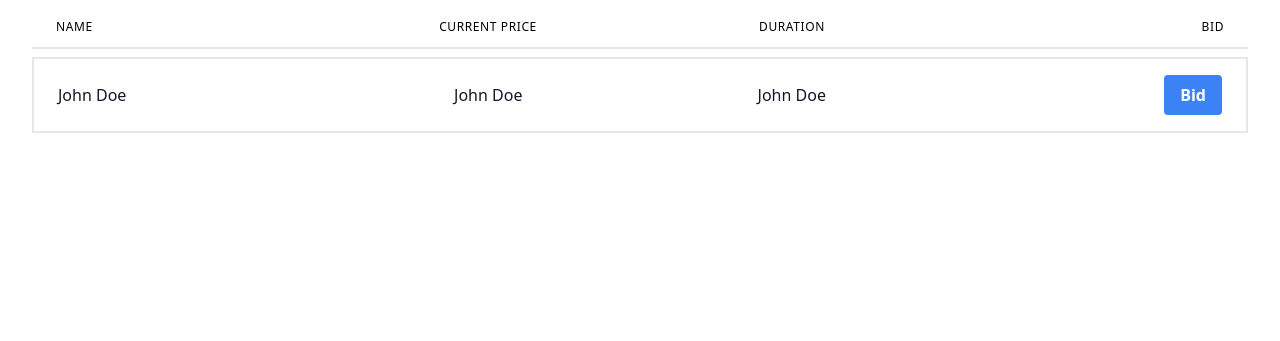
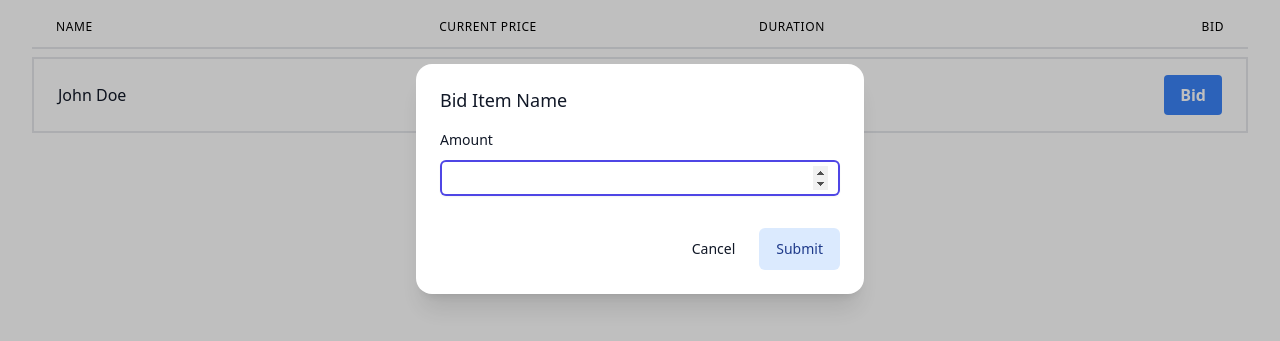
Before and after one commit to ricky-fn/auction-system, a Next.js app in the folder auction-frontend/: page / in a window 1280 px wide. Both pictures are taken after a click on the button "Bid". Shown: the part 221-562 px from the top of the page. Built offline with nearby package versions, Linux system fonts and the light colour scheme; no server answers.

Commit message:
created the bid item modal

```diff
--- a/auction-frontend/component/item/ItemListContainer.tsx
+++ b/auction-frontend/component/item/ItemListContainer.tsx
@@ -4,6 +4,7 @@ import { Tab } from '@headlessui/react'
 import { classNames } from '@/lib/utils/styles'
 import ListHeader from './ListHeader'
 import ListItem from './ListItem'
+import BidModal from '../modal/BidModal'
 
 export default function ItemList() {
   let [categories] = useState({
@@ -41,8 +42,19 @@ export default function ItemList() {
     ],
   })
 
+  let [isOpen, setIsOpen] = useState(false)
+
+  function closeBidModal() {
+    setIsOpen(false)
+  }
+
+  function openBidModal() {
+    setIsOpen(true)
+  }
+
   return (
     <div className="w-full">
+      <BidModal isOpen={isOpen} closeModal={closeBidModal} />
       <Tab.Group>
         <Tab.List className="flex space-x-1 rounded-xl bg-blue-900/20 p-1 max-w-md">
           {Object.keys(categories).map((category) => (
@@ -72,7 +84,7 @@ export default function ItemList() {
                 'ring-white ring-opacity-60 ring-offset-2 ring-offset-blue-400 focus:outline-none focus:ring-2'
               )}
             >
-              <ListItem />
+              <ListItem onClick={openBidModal} />
             </Tab.Panel>
           ))}
         </Tab.Panels>
--- a/auction-frontend/component/item/ListItem.tsx
+++ b/auction-frontend/component/item/ListItem.tsx
@@ -1,5 +1,8 @@
+interface ListItemProps {
+  onClick: () => void
+}
 
-export default function ListItem() {
+export default function ListItem({ onClick }: ListItemProps) {
   return (
     <table className="relative rounded-md w-full mb-3 text-md hover:bg-gray-100 border-2">
       <tbody>
@@ -14,7 +17,7 @@ export default function ListItem() {
             <div className="text-gray-900">John Doe</div>
           </td>
           <td className="px-6 py-4 text-right w-1/4">
-            <button className="bg-blue-500 hover:bg-blue-700 text-white font-bold py-2 px-4 rounded">
+            <button onClick={onClick} className="bg-blue-500 hover:bg-blue-700 text-white font-bold py-2 px-4 rounded">
               Bid
             </button>
           </td>
--- /dev/null
+++ b/auction-frontend/component/modal/BidModal.tsx
@@ -0,0 +1,83 @@
+import { Dialog, Transition } from '@headlessui/react'
+import { Fragment } from 'react'
+
+interface BidModalProps {
+  isOpen: boolean
+  closeModal: () => void
+}
+
+export default function BidModal({ isOpen, closeModal }: BidModalProps) {
+  return (
+    <Transition appear show={isOpen} as={Fragment}>
+      <Dialog as="div" className="relative z-10" onClose={closeModal}>
+        <Transition.Child
+          as={Fragment}
+          enter="ease-out duration-300"
+          enterFrom="opacity-0"
+          enterTo="opacity-100"
+          leave="ease-in duration-200"
+          leaveFrom="opacity-100"
+          leaveTo="opacity-0"
+        >
+          <div className="fixed inset-0 bg-black bg-opacity-25" />
+        </Transition.Child>
+
+        <div className="fixed inset-0 overflow-y-auto">
+          <div className="flex min-h-full items-center justify-center p-4 text-center">
+            <Transition.Child
+              as={Fragment}
+              enter="ease-out duration-300"
+              enterFrom="opacity-0 scale-95"
+              enterTo="opacity-100 scale-100"
+              leave="ease-in duration-200"
+              leaveFrom="opacity-100 scale-100"
+              leaveTo="opacity-0 scale-95"
+            >
+              <Dialog.Panel className="w-full max-w-md transform overflow-hidden rounded-2xl bg-white p-6 text-left align-middle shadow-xl transition-all">
+                <Dialog.Title
+                  as="h3"
+                  className="text-lg font-medium leading-6 text-gray-900"
+                >
+                  Bid Item Name
+                </Dialog.Title>
+                <form>
+                  <div className="space-y-12">
+                    <div className="pb-2">
+
+                      <div className="mt-4 grid grid-cols-1 gap-x-6 gap-y-8 sm:grid-cols-6">
+                        <div className="col-span-full">
+                          <label htmlFor="amount" className="block text-sm font-medium leading-6 text-gray-900">
+                            Amount
+                          </label>
+                          <div className="mt-2">
+                            <input
+                              id="amount"
+                              name="amount"
+                              type="number"
+                              className="block w-full rounded-md border-0 py-1.5 text-gray-900 shadow-sm ring-1 ring-inset ring-gray-300 placeholder:text-gray-400 focus:ring-2 focus:ring-inset focus:ring-indigo-600 sm:text-sm sm:leading-6"
+                            />
+                          </div>
+                        </div>
+                      </div>
+                    </div>
+                  </div>
+
+                  <div className="mt-6 flex items-center justify-end gap-x-6">
+                    <button type="button" className="text-sm leading-6 text-gray-900" onClick={closeModal}>
+                      Cancel
+                    </button>
+                    <button
+                      className="text-sm leading-6 justify-center rounded-md border border-transparent bg-blue-100 px-4 py-2 text-blue-900 hover:bg-blue-200 focus:outline-none focus-visible:ring-2 focus-visible:ring-blue-500 focus-visible:ring-offset-2"
+                    >
+                      Submit
+                    </button>
+                  </div>
+                </form>
+              </Dialog.Panel>
+            </Transition.Child>
+          </div>
+        </div>
+      </Dialog>
+    </Transition>
+  )
+}
```
